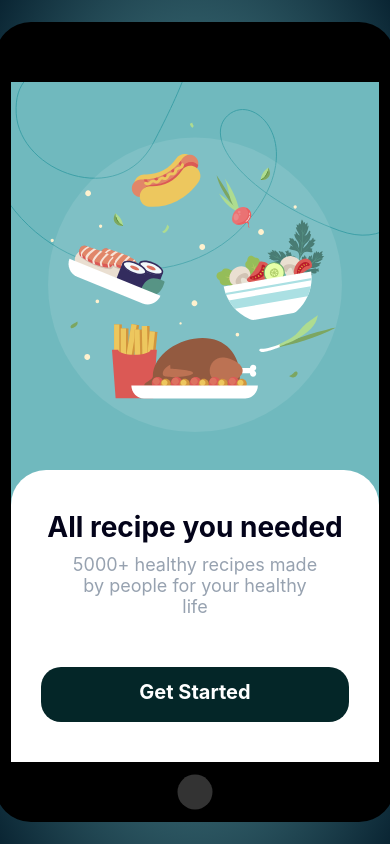
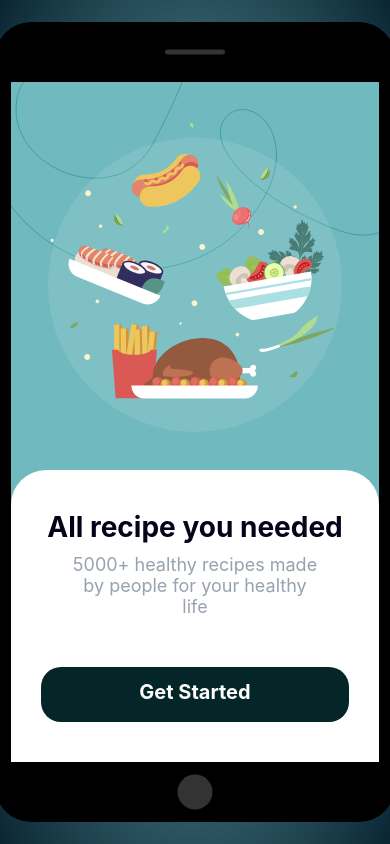
Before and after one commit to elmin-musija/tasty-next, a Next.js app: page /onboarding in a window 390 px wide. Built offline with nearby package versions, Linux system fonts and the light colour scheme; no server answers.

Commit message:
fix: make loudspeaker line in phone frame visible

```diff
--- a/pages/_app.js
+++ b/pages/_app.js
@@ -21,6 +21,7 @@ export default function App({
 					</div>
 					<Footer />
 				</div>
+				<div className={styles.loudspeakerLine}></div>
 				<Link href="/" className={styles.homeBtn}></Link>
 			</div>
 		</SessionProvider>
--- a/pages/app.module.css
+++ b/pages/app.module.css
@@ -14,13 +14,12 @@
 	border-radius: 36px;
 }
 
-.phone:before {
-	content: "";
+.loudspeakerLine {
 	display: block;
 	width: 60px;
 	height: 5px;
 	position: absolute;
-	top: -30px;
+	top: 30px;
 	left: 50%;
 	transform: translate(-50%, -50%);
 	background: #333;
```
